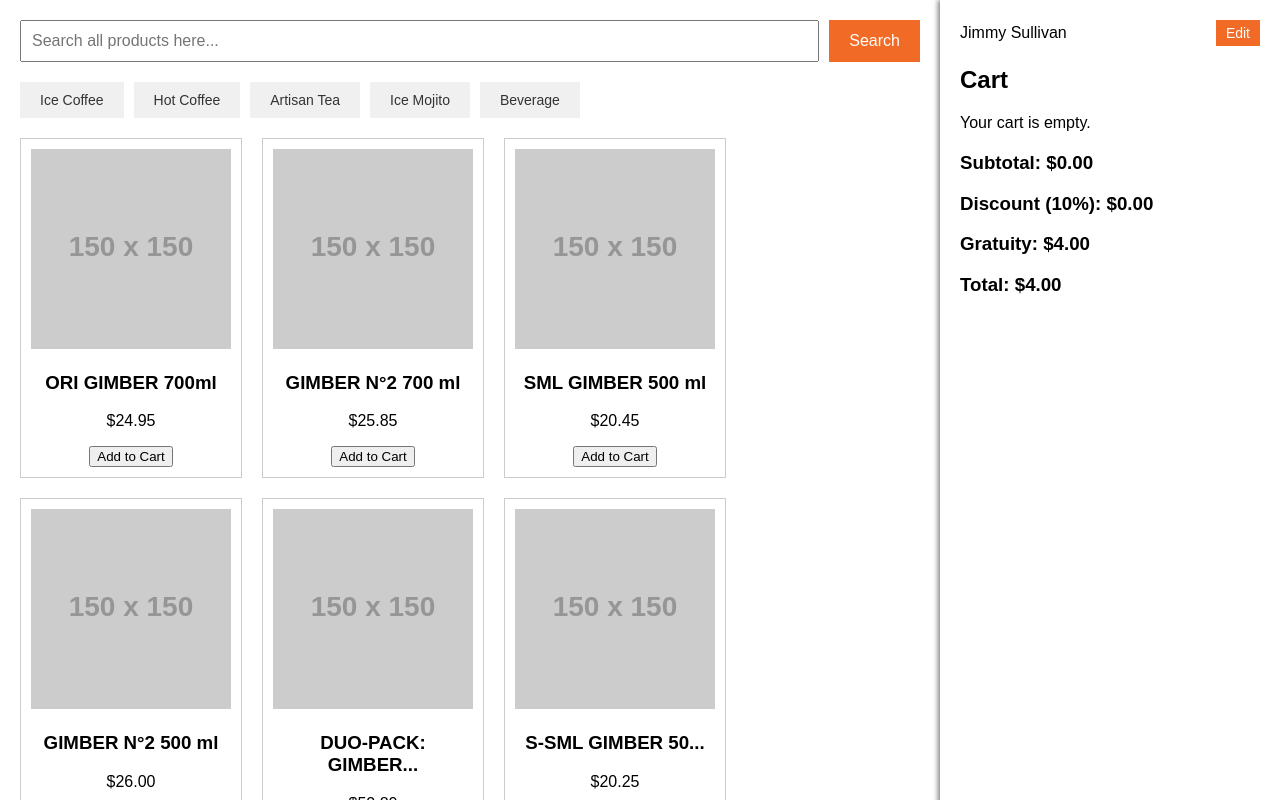
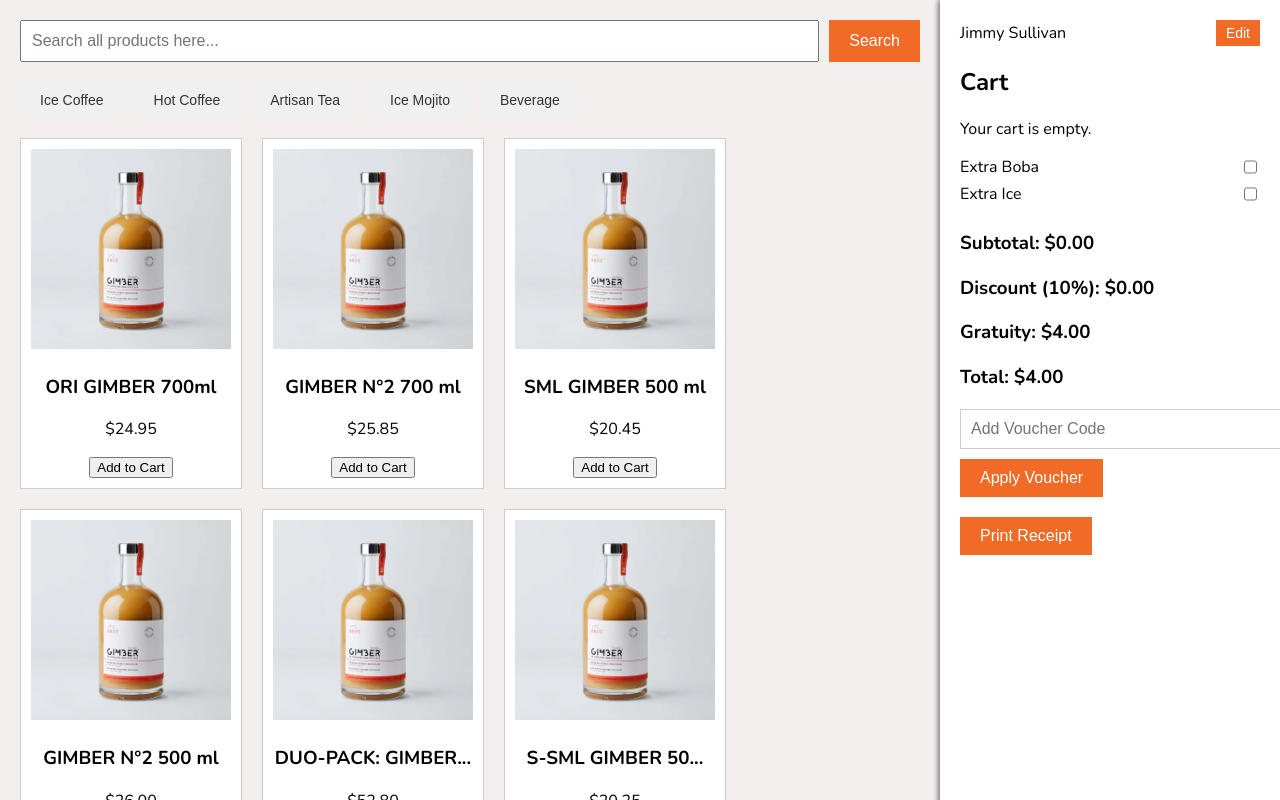
Before and after one commit to Aadi0706/Karkhana_Assignment, a React (Create React App) app: page / in a window 1280 px wide. Shown: the top 800 px of the page. Built offline with nearby package versions, Linux system fonts and the light colour scheme.

Commit message:
Added the font in pages

```diff
--- a/public/index.html
+++ b/public/index.html
@@ -3,6 +3,12 @@
   <head>
     <meta charset="utf-8" />
     <link rel="icon" href="%PUBLIC_URL%/favicon.ico" />
+    <link rel="preconnect" href="https://fonts.googleapis.com" />
+    <link rel="preconnect" href="https://fonts.gstatic.com" crossorigin />
+    <link
+      href="https://fonts.googleapis.com/css2?family=Nunito:ital,wght@0,200..1000;1,200..1000&display=swap"
+      rel="stylesheet"
+    />
     <meta name="viewport" content="width=device-width, initial-scale=1" />
     <meta name="theme-color" content="#000000" />
     <meta
--- a/src/App.css
+++ b/src/App.css
@@ -7,6 +7,10 @@ body {
 
 .app-container {
   display: flex;
+  font-family: "Nunito", sans-serif;
+  font-optical-sizing: auto;
+  font-weight: 100;
+  font-style: normal;
 }
 
 .product-list {
--- a/src/Components/CartPage/Cart.css
+++ b/src/Components/CartPage/Cart.css
@@ -3,6 +3,11 @@
     background-color: white;
     box-shadow: -2px 0 5px rgba(0, 0, 0, 0.5);
     padding: 20px;
+
+    font-family: "Nunito", sans-serif;
+    font-optical-sizing: auto;
+    font-weight: 100;
+    font-style: normal;
   }
 
   .cart-header {
@@ -28,9 +33,62 @@
   .cart-item {
     display: flex;
     justify-content: space-between;
+    align-items: center;
     margin-bottom: 10px;
+  }
+
+  .cart-item span {
+    flex: 1;
+  }
+
+  .cart-item button {
+    padding: 5px 10px;
+    font-size: 14px;
+    border: none;
+    background-color: #f16b26;
+    color: white;
+    cursor: pointer;
   }
 
   .cart-total {
     margin-top: 20px;
   }
+
+  .cart-actions {
+    display: flex;
+    justify-content: space-between;
+    margin-top: 20px;
+  }
+
+  .voucher-code {
+    width: 100%;
+    padding: 10px;
+    margin-bottom: 10px;
+    border: 1px solid #ccc;
+    font-size: 16px;
+  }
+
+  .apply-voucher-button, .print-receipt-button {
+    padding: 10px 20px;
+    font-size: 16px;
+    background-color: #f16b26;
+    color: white;
+    border: none;
+    cursor: pointer;
+  }
+
+  .extra-options {
+    display: flex;
+    flex-direction: column;
+    margin-bottom: 10px;
+  }
+
+  .extra-option {
+    display: flex;
+    justify-content: space-between;
+    margin-bottom: 5px;
+  }
+
+  .extra-option label {
+    flex: 1;
+  }
--- a/src/Components/CartPage/Cart.jsx
+++ b/src/Components/CartPage/Cart.jsx
@@ -20,12 +20,27 @@ const Cart = ({ items, onRemoveFromCart, totalAmount }) => {
           </div>
         ))
       )}
+      <div className="extra-options">
+        <div className="extra-option">
+          <label>Extra Boba</label>
+          <input type="checkbox" />
+        </div>
+        <div className="extra-option">
+          <label>Extra Ice</label>
+          <input type="checkbox" />
+        </div>
+      </div>
       <div className="cart-total">
         <h3>Subtotal: ${totalAmount.toFixed(2)}</h3>
         <h3>Discount (10%): ${(totalAmount * 0.1).toFixed(2)}</h3>
         <h3>Gratuity: $4.00</h3>
         <h3>Total: ${(totalAmount - totalAmount * 0.1 + 4).toFixed(2)}</h3>
       </div>
+      <input type="text" className="voucher-code" placeholder="Add Voucher Code" />
+      <button className="apply-voucher-button">Apply Voucher</button>
+      <div className="cart-actions">
+        <button className="print-receipt-button">Print Receipt</button>
+      </div>
     </div>
   );
 };
--- a/src/Components/ProductPages/ProductPage.css
+++ b/src/Components/ProductPages/ProductPage.css
@@ -1,6 +1,21 @@
+
+
+ /* body{
+  font-family: "Nunito", sans-serif;
+  font-optical-sizing: auto;
+  font-weight: 100;
+  font-style: normal;
+} */
+
 .product-list {
     flex: 1;
     padding: 20px;
+    background-color: #f4efef;
+
+    font-family: "Nunito", sans-serif;
+    font-optical-sizing: auto;
+    font-weight: 100;
+    font-style: normal;
   }
 
   .search-bar {
@@ -50,6 +65,8 @@
     padding: 10px;
     width: 200px;
     text-align: center;
+    background-color: white;
+
   }
 
   .product-card img {
--- a/src/Components/ProductPages/ProductPage.jsx
+++ b/src/Components/ProductPages/ProductPage.jsx
@@ -1,5 +1,6 @@
 import React from 'react';
 import './ProductPage.css';
+
 
 const products = [
   { id: 1, name: 'ORI GIMBER 700ml', price: 24.95 },
@@ -28,7 +29,7 @@ const ProductPage = ({ onAddToCart }) => {
       <div className="product-container">
         {products.map((product) => (
           <div className="product-card" key={product.id}>
-            <img src={`https://via.placeholder.com/150?text=${product.name}`} alt={product.name} />
+            <img src={process.env.PUBLIC_URL + `./Origimber_image.png?text=${product.name}`} alt={product.name} />
             <h3>{product.name}</h3>
             <p>${product.price.toFixed(2)}</p>
             <button onClick={() => onAddToCart(product)}>Add to Cart</button>
```
Also changed, not shown: src/Components/Assets/Origimber_image.png (added), src/Components/ProductPages/Origimber_image.png (added).
